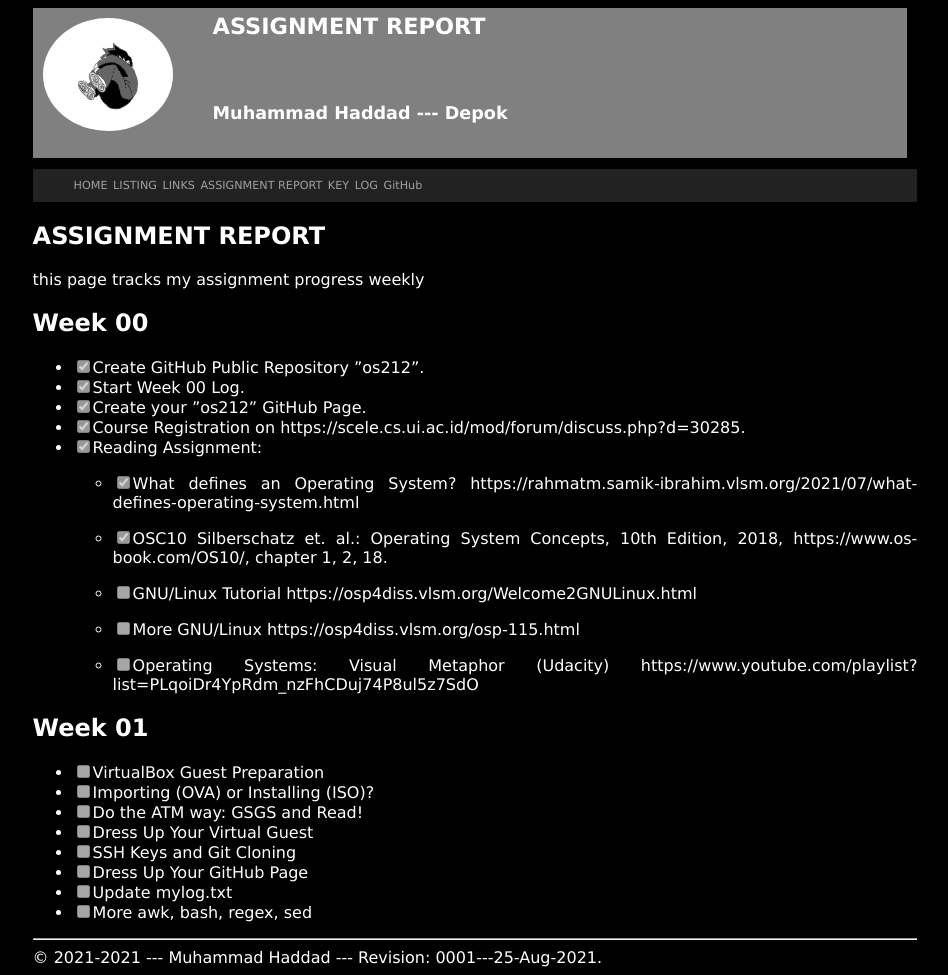
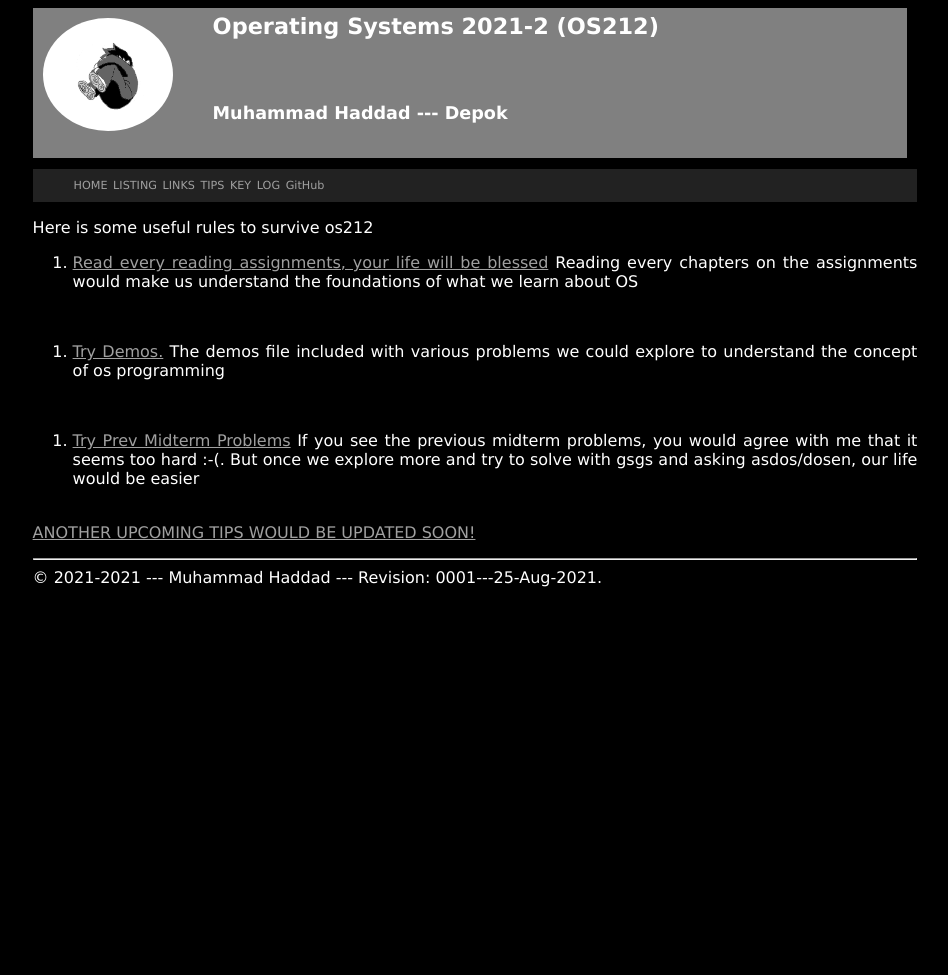
Before and after one commit to haddad9/os212, a Jekyll site: the page built from tips.md, in a window 1280 px wide. Shown: the whole page, without its empty margins (165-1113 px from the left). Built offline with Jekyll 4.4.1, drawn with Linux system fonts in a browser that asks for light colours; our own code applies the rules of GitHub Pages for plain Markdown files; after the commit the page ends 900 px from its top, so only the background shows below that.

Commit message:
OS212 haddad9

```diff
--- a/TXT/myrank.txt
+++ b/TXT/myrank.txt
@@ -1,4 +1,4 @@
 # TOP 10 Rank
-ZCZC W04 izzannuf
-ZCZC W04 jasonwidodo
-ZCZC W04 johaneschristian
+ZCZC W05 meta502
+ZCZC W05 ikram1
+ZCZC W05 kennjthn
--- a/_includes/navbar.html
+++ b/_includes/navbar.html
@@ -9,7 +9,7 @@
     <li class='listitem'><a href='{{ site.baseurl }}/'>HOME</a></li>
     <li class='listitem'><a href='{{ site.baseurl }}/000.html'>LISTING</a></li>
     <li class='listitem'><a href='{{ site.baseurl }}/LINKS/'>LINKS</a></li>
-    <li class='listitem'><a href='{{ site.baseurl }}/ASSIGNMENT REPORT'>ASSIGNMENT REPORT</a></li>
+    <li class='listitem'><a href='{{ site.baseurl }}/TIPS'>TIPS</a></li>
     <li class='listitem'><a href='{{ site.baseurl }}/TXT/mypubkey.txt'>KEY</a></li>
     <li class='listitem'><a href='{{ site.baseurl }}/TXT/mylog.txt'>LOG</a></li>
     <li class='listitem'><a href='{{ site.urlgithub }}'>GitHub</a></li>
--- a/tips.md
+++ b/tips.md
@@ -1,35 +1,22 @@
 ---
 layout: "layout"
-permalink: /ASSIGNMENT REPORT/
+permalink: /TIPS/
 ---
 
-# ASSIGNMENT REPORT
-this page tracks my assignment progress weekly
+Here is some useful rules to survive os212
 
-## Week 00
-- [x] Create GitHub Public Repository ”os212”.
-- [x] Start Week 00 Log.
-- [x] Create your ”os212” GitHub Page.
-- [x] Course Registration on https://scele.cs.ui.ac.id/mod/forum/discuss.php?d=30285.
-- [x] Reading Assignment:
-    - [x] What defines an Operating System? https://rahmatm.samik-ibrahim.vlsm.org/2021/07/what-defines-operating-system.html
+1. [Read every reading assignments, your life will be blessed]()
+Reading every chapters on the assignments would make us understand the foundations of what we learn about OS
 
-    - [x] OSC10 Silberschatz et. al.: Operating System Concepts, 10th Edition, 2018, https://www.os-book.com/OS10/, chapter 1, 2, 18.
+<br>
 
-    - [ ] GNU/Linux Tutorial https://osp4diss.vlsm.org/Welcome2GNULinux.html
+2. [Try Demos.]()
+The demos file included with various problems we could explore to understand the concept of os programming
 
-    - [ ] More GNU/Linux https://osp4diss.vlsm.org/osp-115.html
+<br>
 
-    - [ ] Operating Systems: Visual Metaphor (Udacity) https://www.youtube.com/playlist?list=PLqoiDr4YpRdm_nzFhCDuj74P8ul5z7SdO
+3. [Try Prev Midterm Problems]()
+If you see the previous midterm problems, you would agree with me that it seems too hard :-(. But once we explore more and try to solve with gsgs and asking asdos/dosen, our life would be easier
 
-
-
-## Week 01
-- [ ] VirtualBox Guest Preparation
-- [ ] Importing (OVA) or Installing (ISO)?
-- [ ] Do the ATM way: GSGS and Read!
-- [ ] Dress Up Your Virtual Guest
-- [ ] SSH Keys and Git Cloning
-- [ ] Dress Up Your GitHub Page
-- [ ] Update mylog.txt
-- [ ] More awk, bash, regex, sed
+<br>
+[ANOTHER UPCOMING TIPS WOULD BE UPDATED SOON!]()
```
Also changed, not shown: TXT/mylog.txt (+9 -0 lines), 7 other files.
